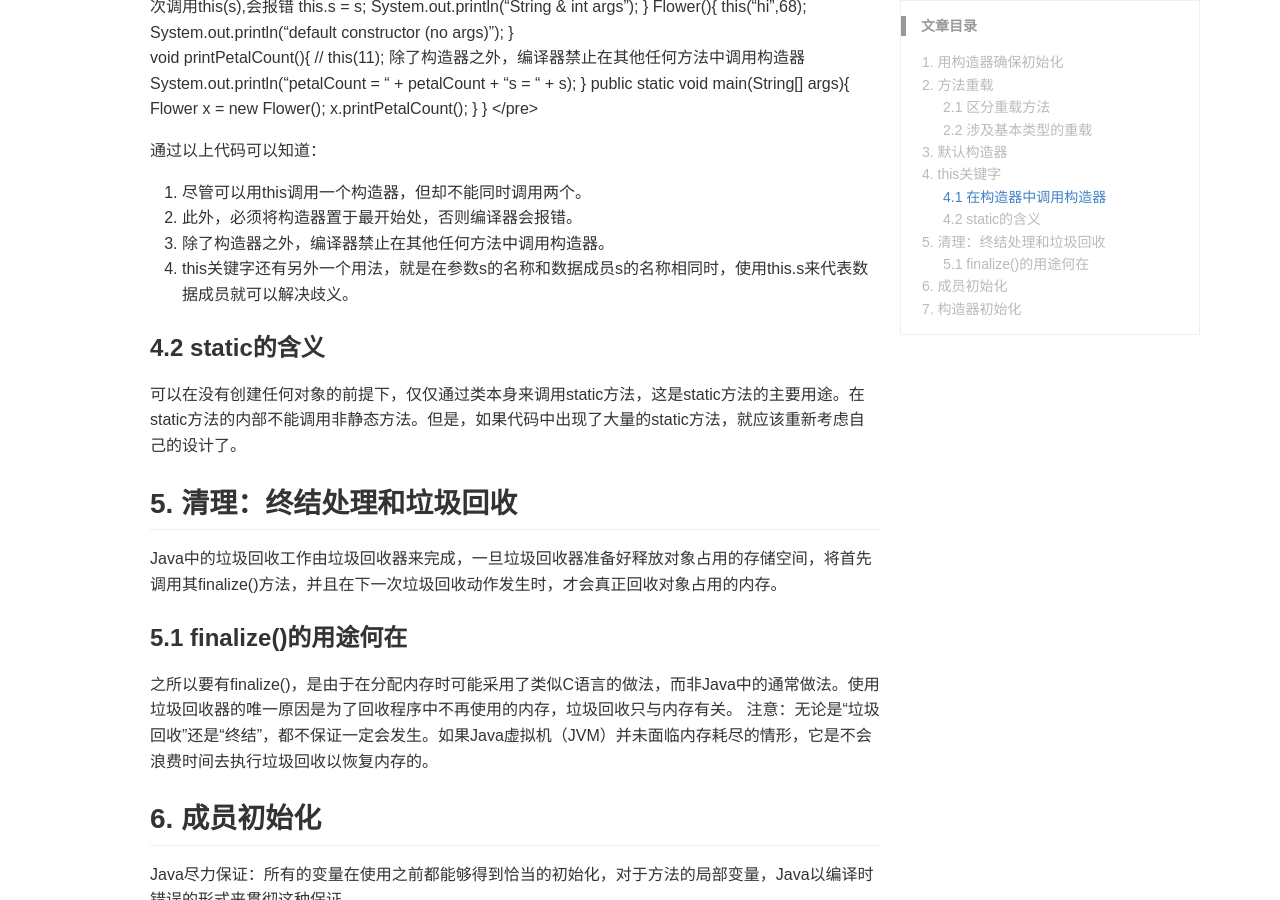
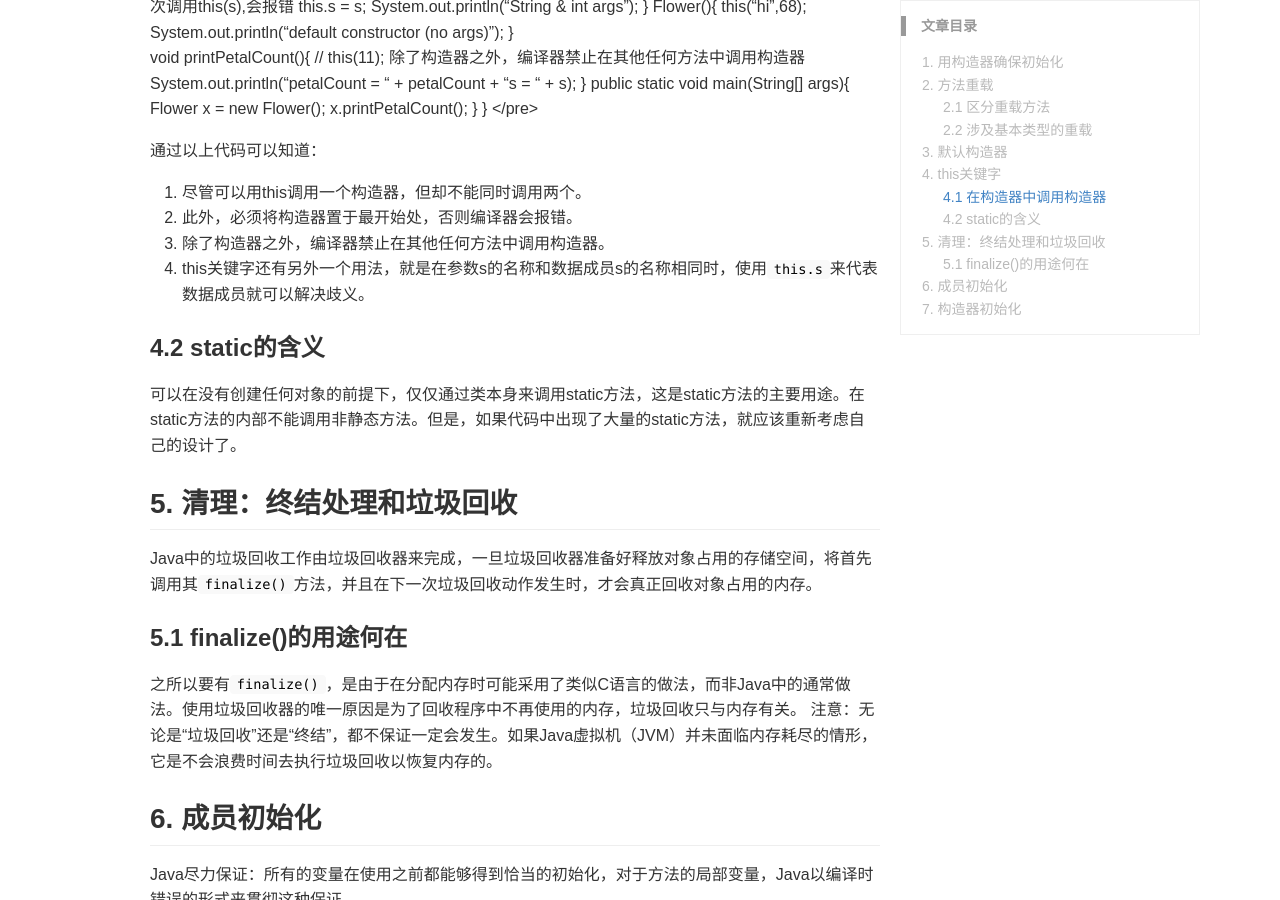
Before and after one commit to QiXingjun/QiXingjun.github.io, a Jekyll site: the page built from _posts/blog/2016-09-08-thinking-in-java-chapter5-initialization-and-cleanup.md, in a window 1280 px wide and 900 px high, scrolled down 1367 px. Built offline with Jekyll 4.4.1, drawn with Linux system fonts in a browser that asks for light colours; comment, search, counter and statistics services are not loaded.

```diff
--- a/_posts/blog/2016-09-08-thinking-in-java-chapter5-initialization-and-cleanup.md
+++ b/_posts/blog/2016-09-08-thinking-in-java-chapter5-initialization-and-cleanup.md
@@ -86,7 +86,7 @@ public class Flower{
 1. 尽管可以用this调用一个构造器，但却不能同时调用两个。
 2. 此外，必须将构造器置于最开始处，否则编译器会报错。
 3. 除了构造器之外，编译器禁止在其他任何方法中调用构造器。
-4. this关键字还有另外一个用法，就是在参数s的名称和数据成员s的名称相同时，使用this.s来代表数据成员就可以解决歧义。
+4. this关键字还有另外一个用法，就是在参数s的名称和数据成员s的名称相同时，使用`this.s`来代表数据成员就可以解决歧义。
 
 ### 4.2 static的含义
 
@@ -94,11 +94,11 @@ public class Flower{
 
 ## 5. 清理：终结处理和垃圾回收
 
-Java中的垃圾回收工作由垃圾回收器来完成，一旦垃圾回收器准备好释放对象占用的存储空间，将首先调用其finalize()方法，并且在下一次垃圾回收动作发生时，才会真正回收对象占用的内存。
+Java中的垃圾回收工作由垃圾回收器来完成，一旦垃圾回收器准备好释放对象占用的存储空间，将首先调用其`finalize()`方法，并且在下一次垃圾回收动作发生时，才会真正回收对象占用的内存。
 
 ### 5.1 finalize()的用途何在
 
-之所以要有finalize()，是由于在分配内存时可能采用了类似C语言的做法，而非Java中的通常做法。使用垃圾回收器的唯一原因是为了回收程序中不再使用的内存，垃圾回收只与内存有关。
+之所以要有`finalize()`，是由于在分配内存时可能采用了类似C语言的做法，而非Java中的通常做法。使用垃圾回收器的唯一原因是为了回收程序中不再使用的内存，垃圾回收只与内存有关。
 注意：无论是“垃圾回收”还是“终结”，都不保证一定会发生。如果Java虚拟机（JVM）并未面临内存耗尽的情形，它是不会浪费时间去执行垃圾回收以恢复内存的。
 
 ## 6. 成员初始化
```
